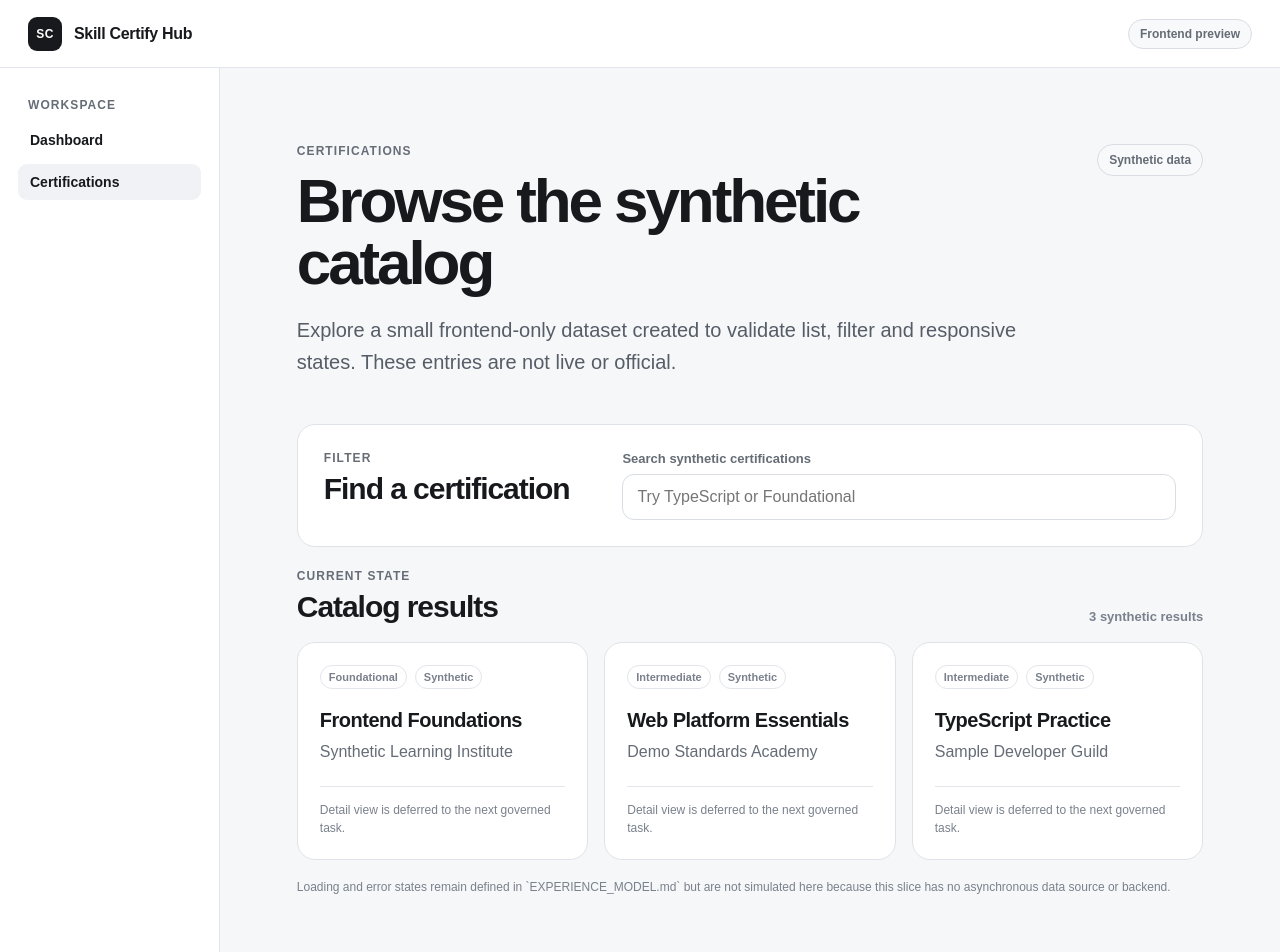
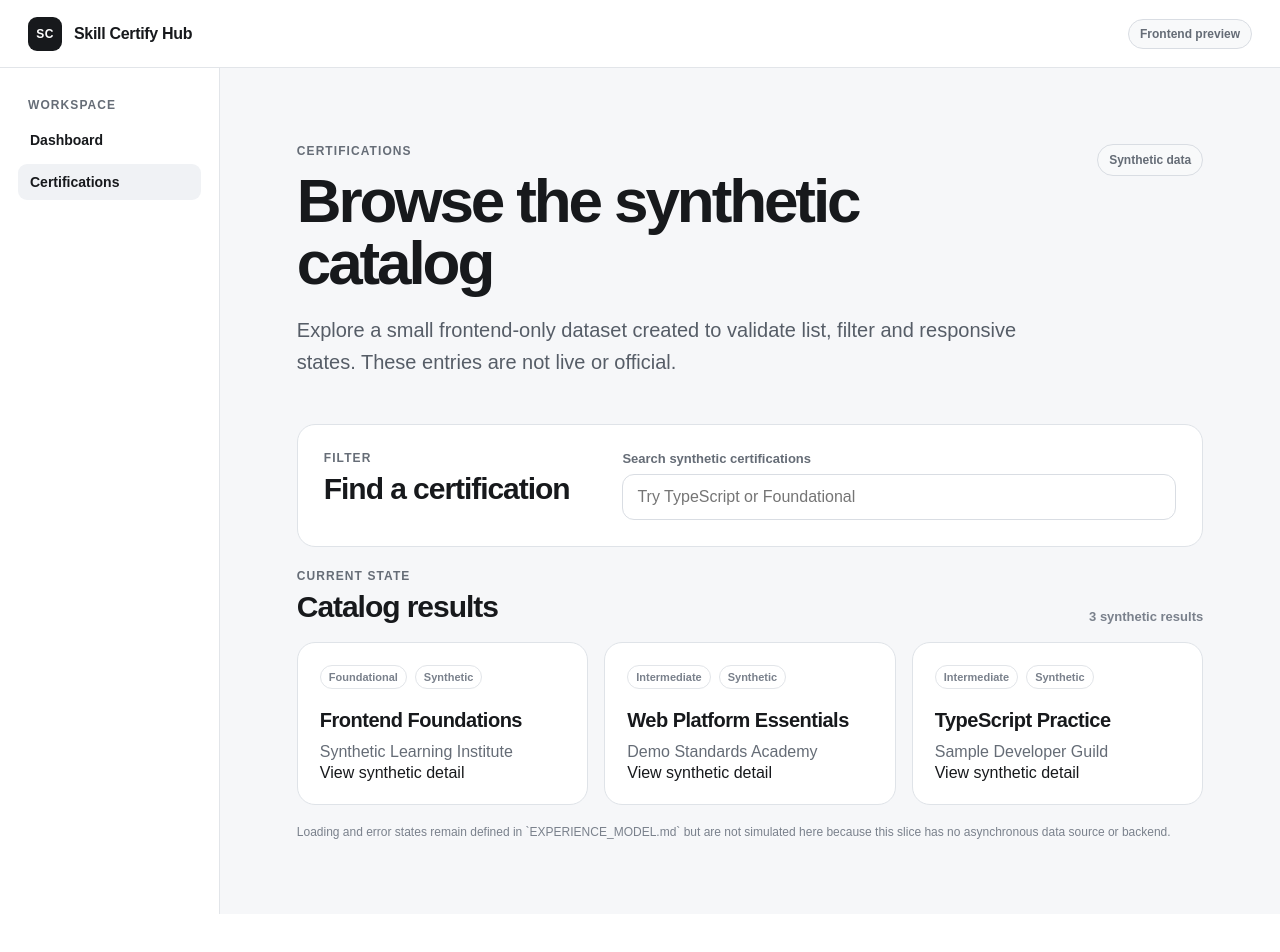
Before and after one commit to misaelalves99/skill-certify-hub, a Next.js app: page /certifications in a window 1280 px wide. Shown: the top 952 px of the page. After the commit the page ends 914 px from the top, so only its background shows below. Built offline with nearby package versions, Linux system fonts and the light colour scheme.

Commit message:
feat: link catalog cards to certification details

```diff
--- a/app/certifications/page.tsx
+++ b/app/certifications/page.tsx
@@ -2,28 +2,8 @@
 
 import Link from "next/link";
 import { useMemo, useState } from "react";
+import { certifications } from "./catalog";
 import styles from "./page.module.css";
-
-const certifications = [
-  {
-    id: "cert-frontend-foundations",
-    title: "Frontend Foundations",
-    issuer: "Synthetic Learning Institute",
-    level: "Foundational",
-  },
-  {
-    id: "cert-web-platform",
-    title: "Web Platform Essentials",
-    issuer: "Demo Standards Academy",
-    level: "Intermediate",
-  },
-  {
-    id: "cert-typescript-practice",
-    title: "TypeScript Practice",
-    issuer: "Sample Developer Guild",
-    level: "Intermediate",
-  },
-] as const;
 
 export default function CertificationsPage() {
   const [query, setQuery] = useState("");
@@ -130,9 +110,12 @@ export default function CertificationsPage() {
                       </div>
                       <h3>{certification.title}</h3>
                       <p>{certification.issuer}</p>
-                      <div className={styles.cardBoundary}>
-                        Detail view is deferred to the next governed task.
-                      </div>
+                      <Link
+                        className={styles.detailLink}
+                        href={`/certifications/${certification.id}`}
+                      >
+                        View synthetic detail
+                      </Link>
                     </article>
                   ))}
                 </div>
```
